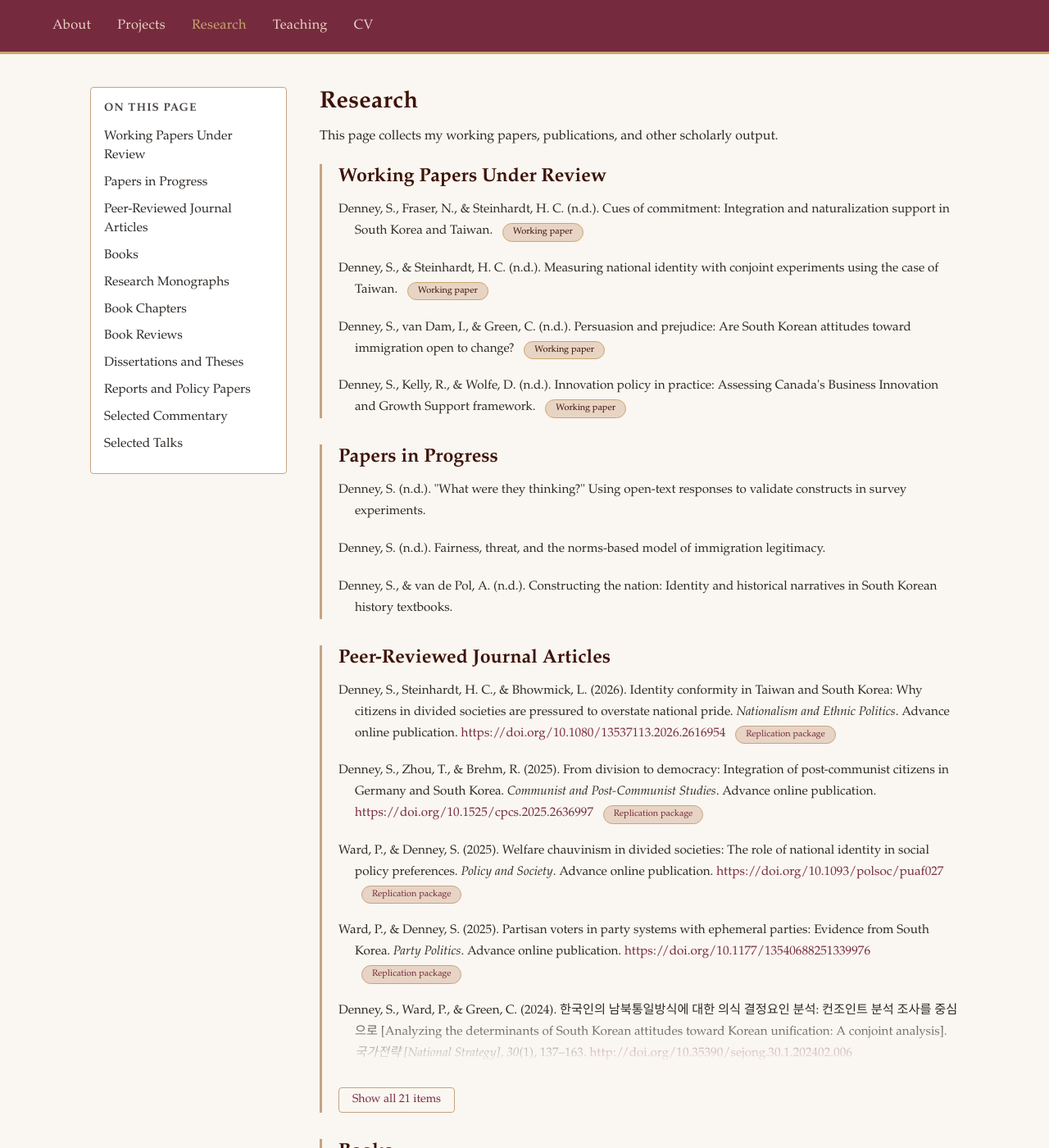
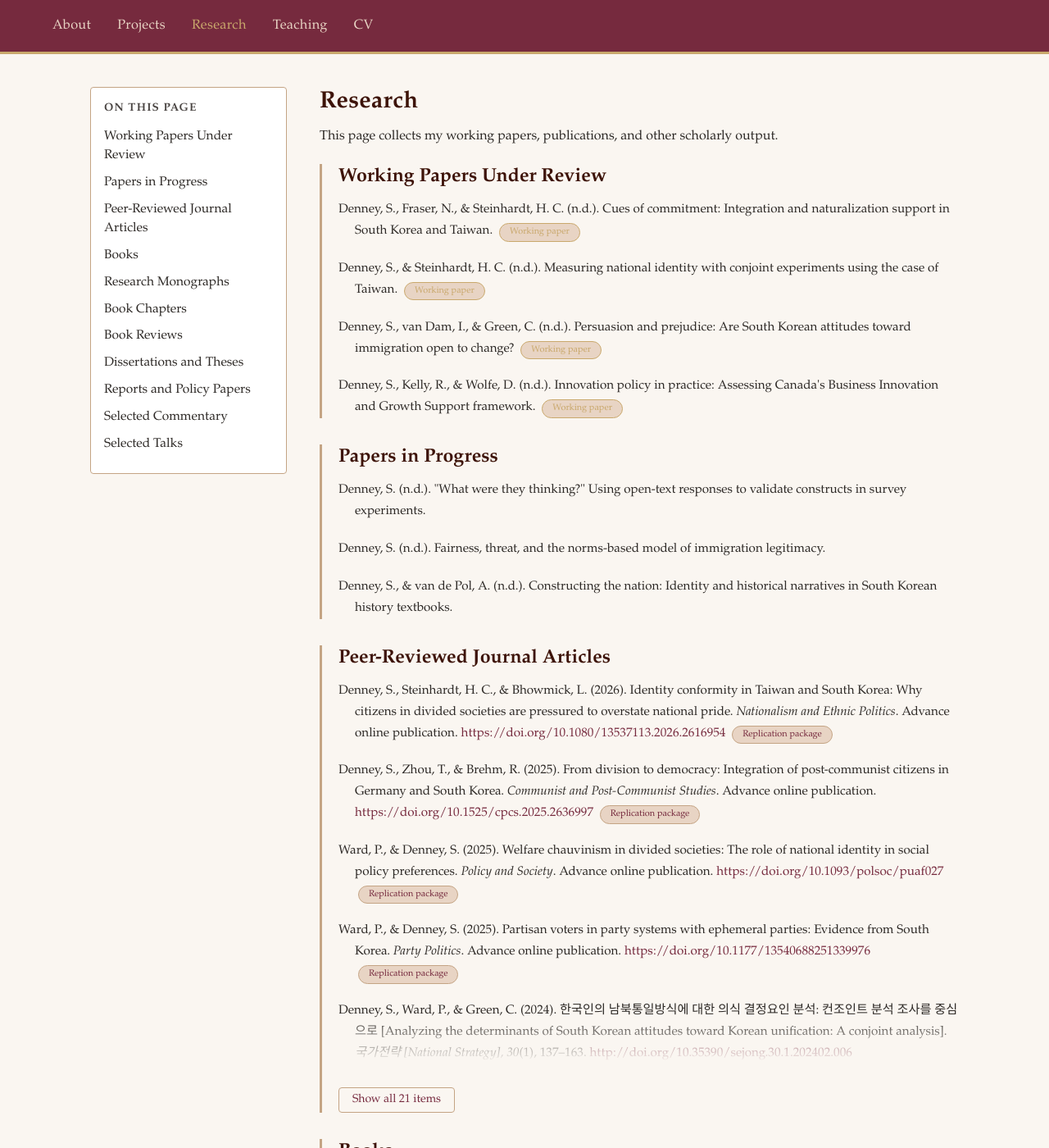
Before and after one commit to scdenney/scdenney.github.io, a Jekyll site: the page built from research.md, in a window 1280 px wide and 1400 px high. Shown: the whole window at 82% size. Built offline with Jekyll 4.4.1, drawn with Linux system fonts in a browser that asks for light colours.

Commit message:
Badge tweaks: match working-paper text to gold border; reduce margin-left on both badges

```diff
--- a/assets/css/style.css
+++ b/assets/css/style.css
@@ -323,7 +323,7 @@ hr {
 /* Replication badge */
 .replication-badge {
   display: inline-block;
-  margin-left: 8px;
+  margin-left: 4px;
   padding: 2px 12px;
   font-size: 0.72em;
   font-weight: 500;
@@ -368,7 +368,7 @@ hr {
 /* Working paper badge */
 .working-paper-badge {
   display: inline-block;
-  margin-left: 8px;
+  margin-left: 4px;
   padding: 2px 12px;
   font-size: 0.72em;
   font-weight: 500;
@@ -376,7 +376,7 @@ hr {
   white-space: nowrap;
   text-indent: 0;
   text-align: center;
-  color: var(--deep-plum);
+  color: var(--muted-gold);
   background-color: var(--warm-tan);
   border: 1px solid var(--muted-gold);
   border-radius: 999px;
```
